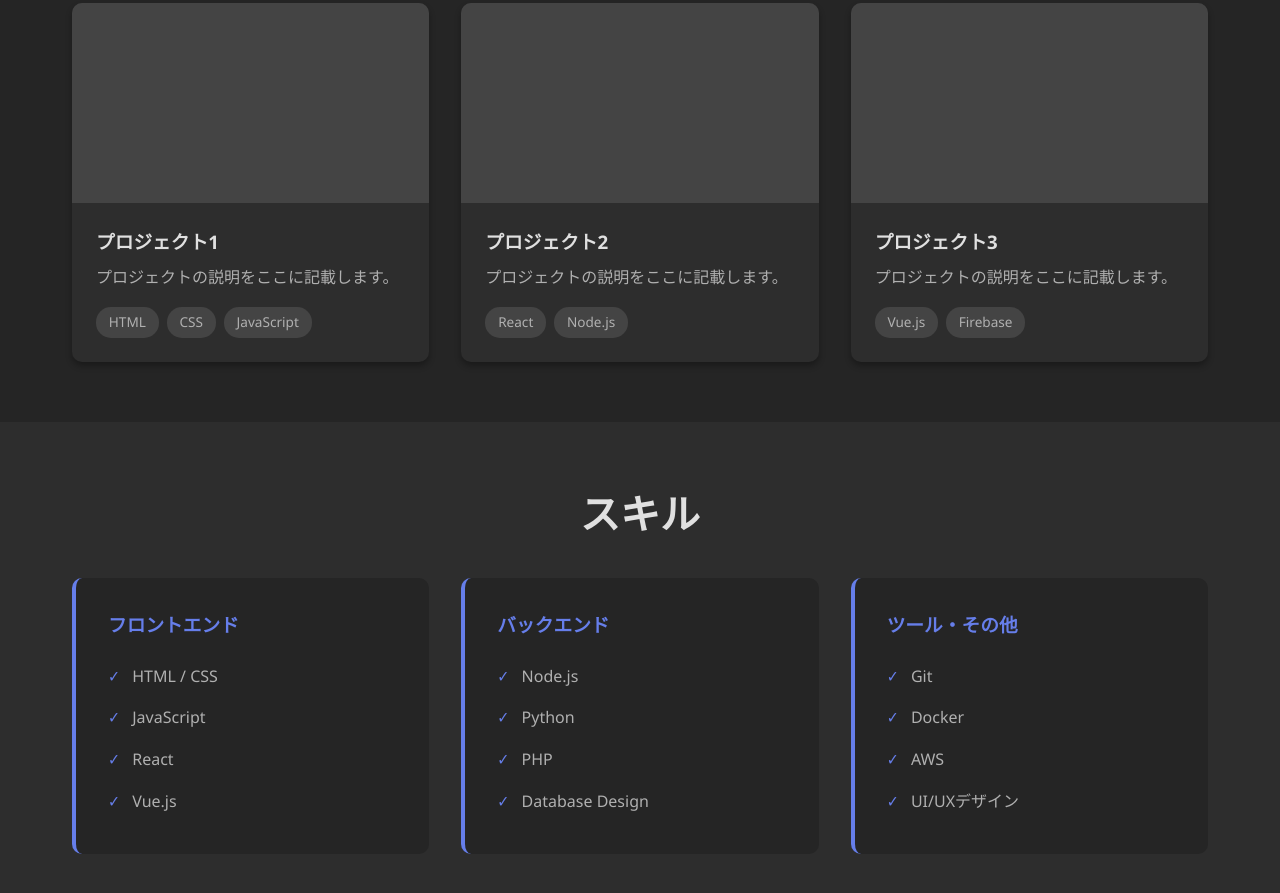
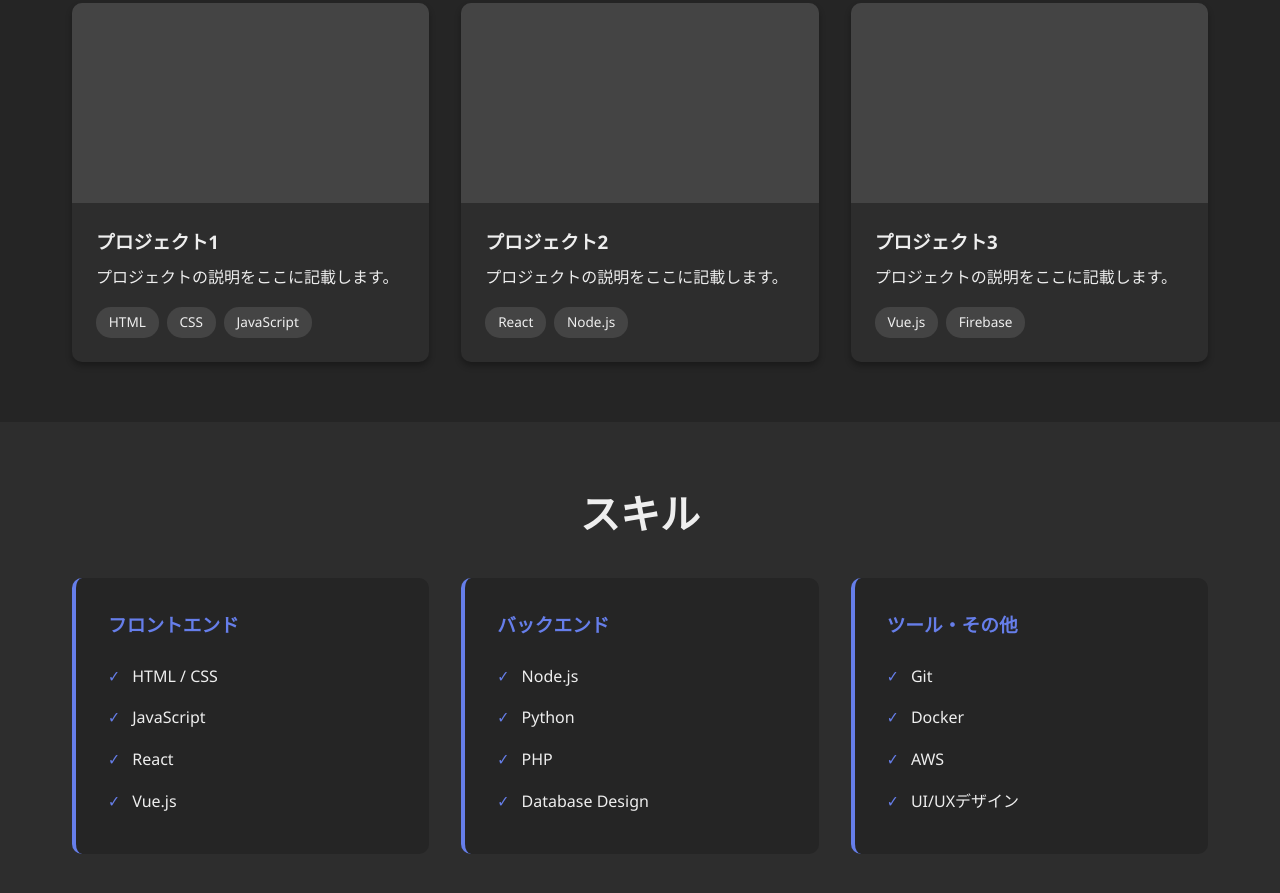
Before and after one commit to xm0x4x/portfolio, a plain HTML site: page index.html in a window 1280 px wide. Shown: the part 1247-2140 px from the top of the page. Drawn offline with Linux system fonts and the light colour scheme.

Commit message:
文字を#eeeにしてコントラストを上げる

```diff
--- a/style.css
+++ b/style.css
@@ -7,7 +7,7 @@
 body {
     font-family: 'Segoe UI', Tahoma, Geneva, Verdana, sans-serif;
     line-height: 1.6;
-    color: #e0e0e0;
+    color: #eee;
     background-color: #1a1a1a;
 }
 
@@ -145,7 +145,7 @@ h2 {
     font-size: 2.5rem;
     margin-bottom: 2rem;
     text-align: center;
-    color: #e0e0e0;
+    color: #eee;
 }
 
 /* About Section */
@@ -209,11 +209,11 @@ h2 {
 
 .portfolio-content h3 {
     margin-bottom: 0.5rem;
-    color: #e0e0e0;
+    color: #eee;
 }
 
 .portfolio-content p {
-    color: #b0b0b0;
+    color: #eee;
     margin-bottom: 1rem;
 }
 
@@ -229,7 +229,7 @@ h2 {
     padding: 0.3rem 0.8rem;
     border-radius: 15px;
     font-size: 0.85rem;
-    color: #b0b0b0;
+    color: #eee;
 }
 
 /* Skills Section */
@@ -261,7 +261,7 @@ h2 {
 
 .skill-list li {
     padding: 0.5rem 0;
-    color: #b0b0b0;
+    color: #eee;
 }
 
 .skill-list li:before {
```
